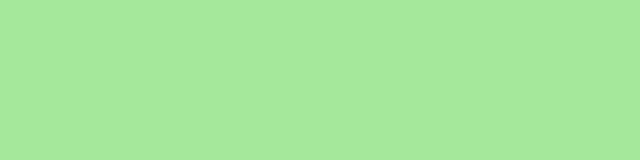
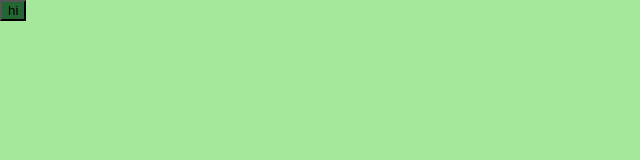
Before and after one commit to skku-sleepwalk/SKKUD_first_project, a Next.js app: page /main in a window 1280 px wide. Shown: the top 160 px of the page, without its empty margins (0-640 px from the left). Built offline with nearby package versions, Linux system fonts and the light colour scheme.

Commit message:
그린 버튼 색 지정

```diff
--- /dev/null
+++ b/components/Commongreenbtn.module.css
@@ -0,0 +1,3 @@
+.backgroundColor {
+  background-color: #246633; /* 배경색을 빨간색(#FF0000)으로 설정 */
+}
--- /dev/null
+++ b/components/Commongreenbtn.tsx
@@ -0,0 +1,8 @@
+import styles from "./Commongreenbtn.module.css";
+
+export interface greenbtnProps {
+  value: string;
+}
+export function Commongreenbtn({ value }: greenbtnProps) {
+  return <button className={styles.backgroundColor}>{value}</button>;
+}
--- a/pages/main.tsx
+++ b/pages/main.tsx
@@ -1,4 +1,5 @@
 import styles from "./main.module.css";
+import { Commongreenbtn } from "@/components/commongreenbtn";
 export default function main() {
   return (
     <div className={styles.backgroundColor}>
@@ -10,6 +11,7 @@ export default function main() {
           }
         `}
       </style>
+      <Commongreenbtn value="hi"></Commongreenbtn>
     </div>
   );
 }
```
